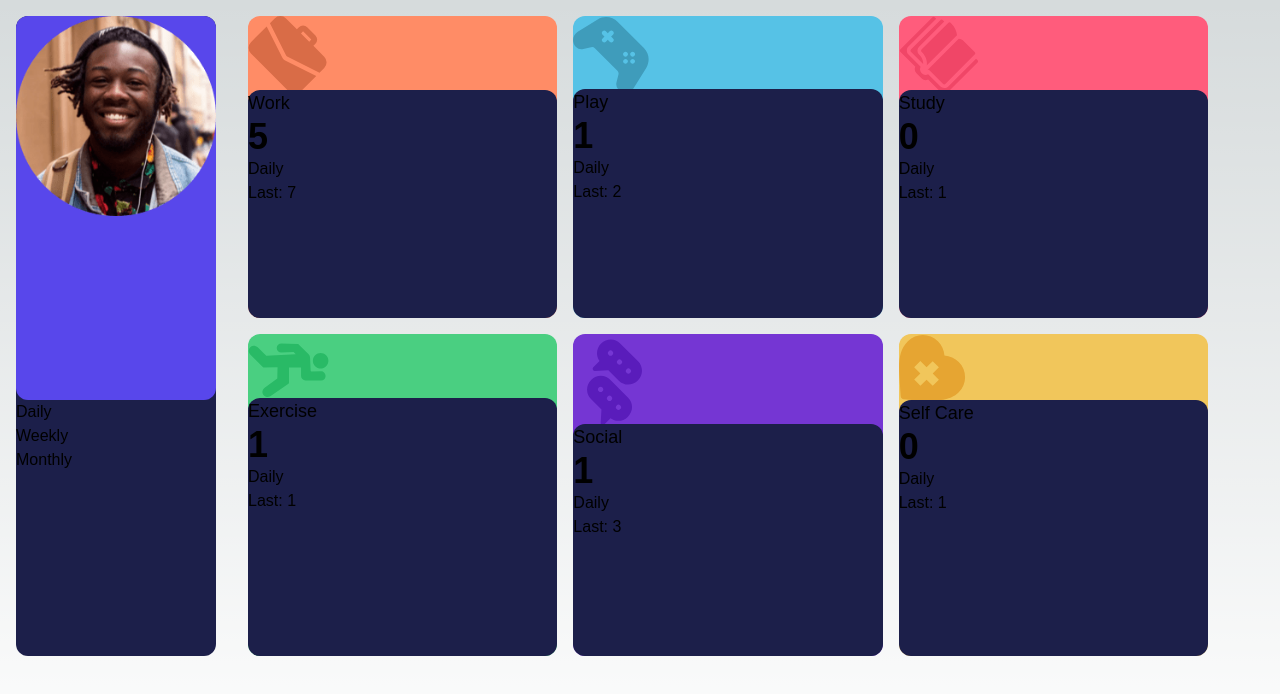
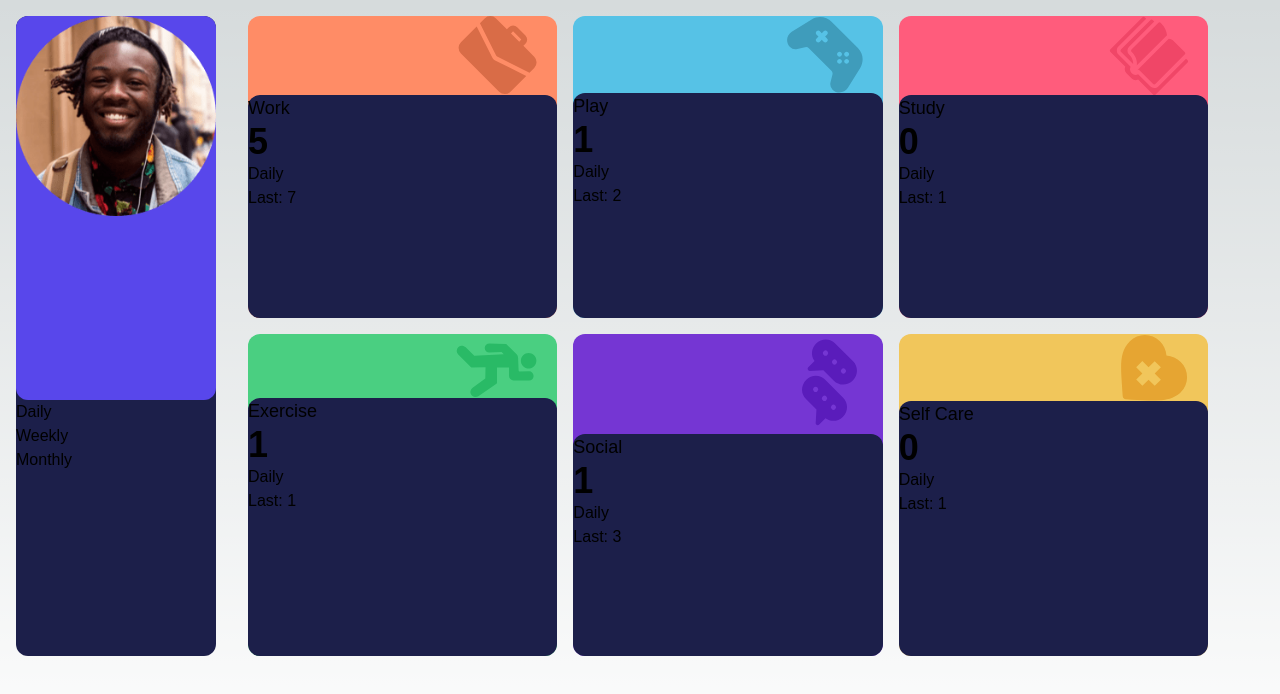
Before and after one commit to DavidVerghese/time-tracking-dashboard, a Next.js app: page /daily in a window 1280 px wide. Shown: the top 694 px of the page. Built offline with nearby package versions, Linux system fonts and the light colour scheme.

Commit message:
left align image

```diff
--- a/app/Category/Category.jsx
+++ b/app/Category/Category.jsx
@@ -23,7 +23,7 @@ export default function Category({ category, timeframe, key }) {
 	}
 	return (
 		<div key={key} className={`${colorMap[category.title]} rounded-xl flex flex-col justify-end max-sm:h-48`}>
-			{iconMap[category.title]}
+			<div className="mr-5 ml-auto">{iconMap[category.title]}</div>
 			<div className="bg-dark-blue h-4/5 rounded-xl">
 				<h2>{category.title}</h2>
 				<p class="text-4xl font-bold">{category.timeframes[timeframe].current}</p>
```
